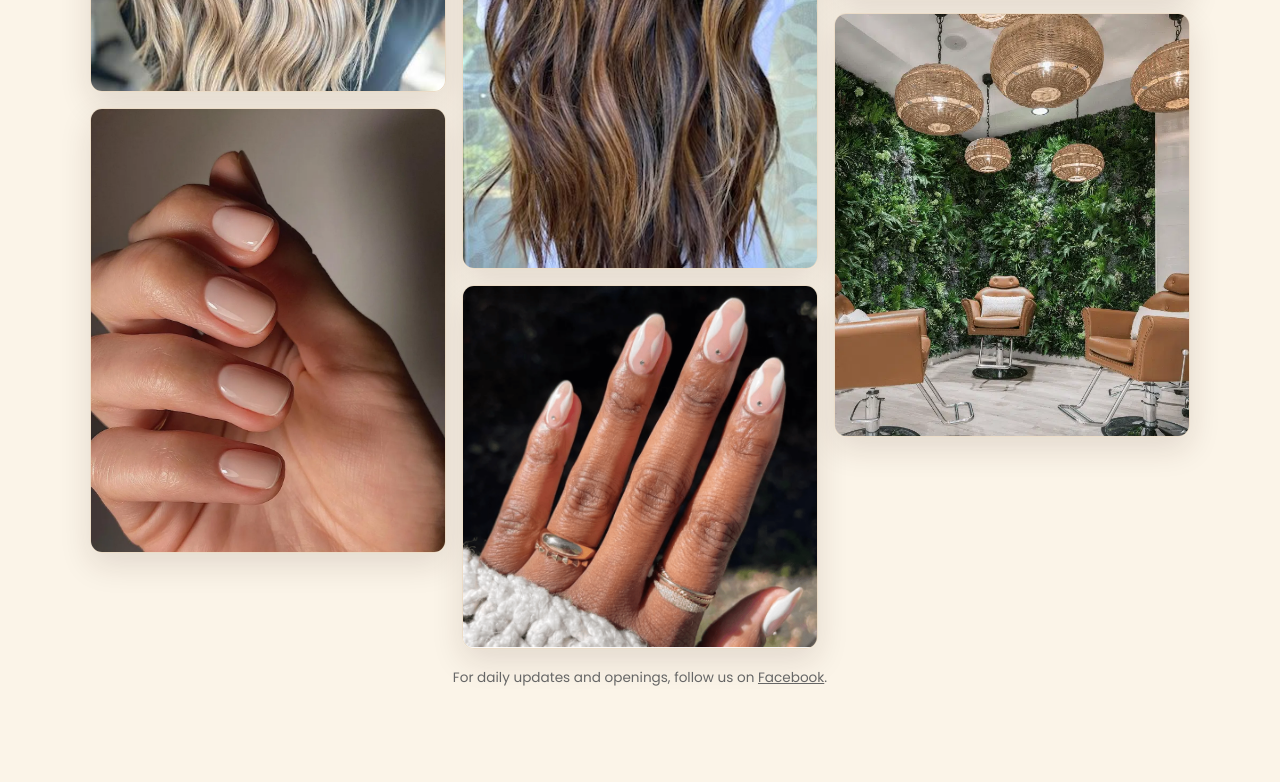
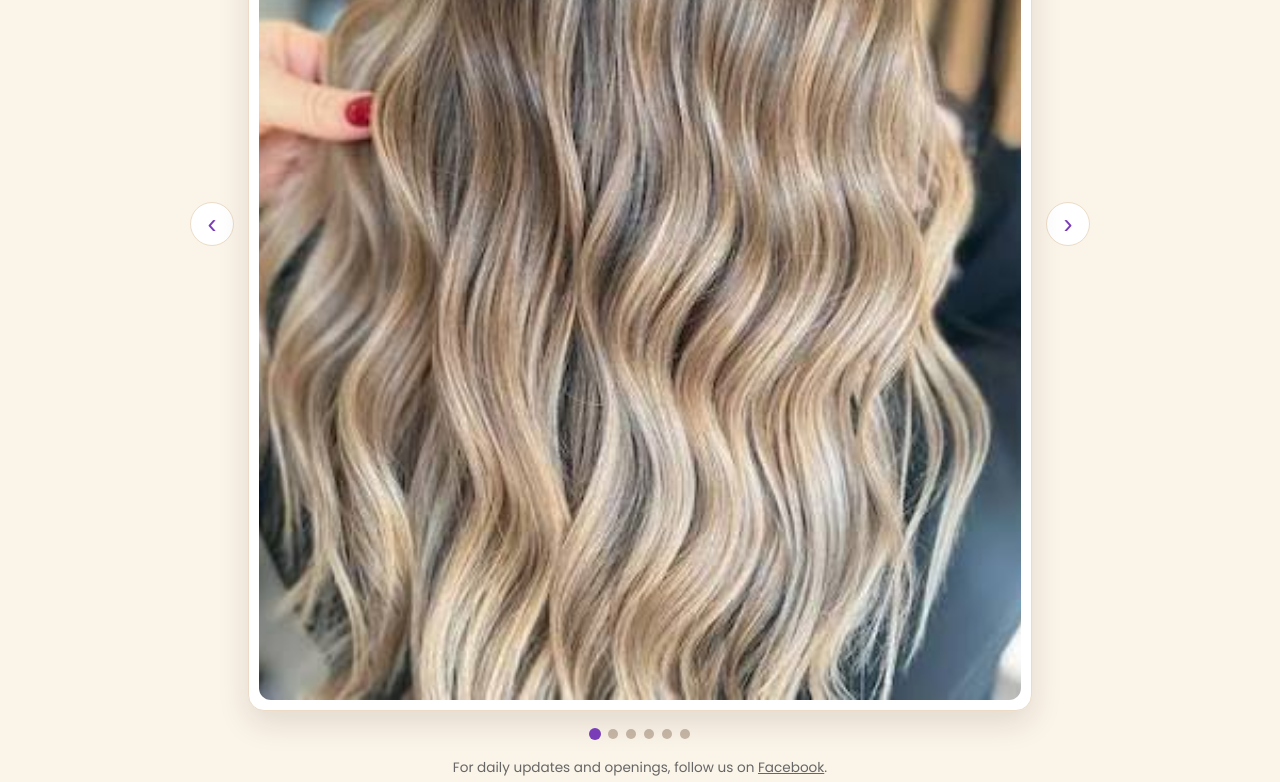
Before and after one commit to Ksallee0923/NevSalon, a website: page NeverEndz Salon/gallery.html in a window 1280 px wide. Shown: the part 819-1601 px from the top of the page. Drawn offline with nearby package versions, Linux system fonts and the light colour scheme.

Commit message:
Polish homepage layout and restore gallery carousel

```diff
--- a/NeverEndz Salon/css/styles.css
+++ b/NeverEndz Salon/css/styles.css
@@ -276,6 +276,41 @@ section p,
   margin-inline: auto;
 }
 
+.centered p {
+  margin-inline: auto;
+}
+
+.home-intro {
+  display: grid;
+  gap: 16px;
+}
+
+.home-highlights {
+  display: grid;
+  grid-template-columns: repeat(auto-fit, minmax(200px, 1fr));
+  gap: 16px;
+  margin-top: 10px;
+}
+
+.highlight-card {
+  background: var(--surface);
+  border: 1px solid var(--border);
+  border-radius: 14px;
+  padding: 18px;
+  text-align: left;
+  box-shadow: var(--shadow);
+}
+
+.highlight-card h3 {
+  font-family: "Playfair Display", "Georgia", serif;
+  font-size: 1.2rem;
+  margin-bottom: 8px;
+}
+
+.highlight-card p {
+  margin-inline: 0;
+}
+
 .muted {
   color: var(--muted);
 }
@@ -394,56 +429,79 @@ section p,
 }
 
 /* ---------- GALLERY ---------- */
-.gallery {
-  max-width: 700px;
-  margin: 32px auto 0;
-  position: relative;
+.gallery-carousel {
+  width: min(900px, 100%);
+  margin: 0 auto;
+  display: grid;
+  grid-template-columns: auto 1fr auto;
+  align-items: center;
+  gap: 14px;
 }
 
-.gallery img {
+.gallery-stage {
+  position: relative;
+  background: var(--surface);
+  border: 1px solid var(--border);
+  border-radius: 16px;
+  padding: 10px;
+  box-shadow: var(--shadow);
+}
+
+.gallery-stage img {
   width: 100%;
+  aspect-ratio: 4 / 5;
+  object-fit: cover;
   border-radius: 12px;
   display: none;
+  cursor: zoom-in;
 }
 
-.gallery img.active {
+.gallery-stage img.active {
   display: block;
 }
 
-.gallery button {
-  position: absolute;
-  top: 50%;
-  transform: translateY(-50%);
-  background: rgba(0, 0, 0, 0.6);
-  border: none;
-  color: #fff;
-  font-size: 20px;
-  padding: 8px 12px;
+.gallery-control {
+  border: 1px solid var(--border);
+  background: var(--surface);
+  color: var(--primary);
+  width: 44px;
+  height: 44px;
+  border-radius: 999px;
+  font-size: 1.7rem;
+  line-height: 1;
   cursor: pointer;
-  border-radius: 10px;
+  display: grid;
+  place-items: center;
+  transition: background 0.2s ease, color 0.2s ease, transform 0.2s ease;
 }
 
-.gallery .prev {
-  left: 10px;
+.gallery-control:hover {
+  background: var(--primary);
+  color: #fff;
+  transform: translateY(-1px);
 }
 
-.gallery .next {
-  right: 10px;
+.gallery-thumbs {
+  display: flex;
+  justify-content: center;
+  align-items: center;
+  gap: 8px;
+  margin-top: 18px;
 }
 
-.masonry-grid {
-  columns: 3 220px;
-  column-gap: 16px;
+.gallery-thumbs button {
+  width: 10px;
+  height: 10px;
+  border-radius: 999px;
+  border: 0;
+  background: #c7b8a7;
+  cursor: pointer;
+  transition: transform 0.2s ease, background 0.2s ease;
 }
 
-.masonry-grid img {
-  width: 100%;
-  margin-bottom: 16px;
-  border-radius: 12px;
-  break-inside: avoid;
-  cursor: zoom-in;
-  border: 1px solid var(--border);
-  box-shadow: var(--shadow);
+.gallery-thumbs button.is-active {
+  background: var(--primary);
+  transform: scale(1.2);
 }
 
 .lightbox {
@@ -527,6 +585,14 @@ footer,
     min-height: 58vh;
   }
 
+  .gallery-carousel {
+    grid-template-columns: 1fr;
+  }
+
+  .gallery-control {
+    justify-self: center;
+  }
+
   section,
   .section {
     padding: 56px 16px;
--- a/NeverEndz Salon/gallery.html
+++ b/NeverEndz Salon/gallery.html
@@ -37,13 +37,28 @@
 
   <section class="section">
     <div class="container">
-      <div class="masonry-grid js-lightbox-gallery reveal">
-        <img src="images/gallery-1.jpg" alt="Dimensional blonde hair color" data-full="images/gallery-1.jpg" />
-        <img src="images/gallery-2.jpg" alt="Soft waves with subtle highlights" data-full="images/gallery-2.jpg" />
-        <img src="images/gallery-3.jpg" alt="Polished manicure with neutral finish" data-full="images/gallery-3.jpg" />
-        <img src="images/gallery-4.jpg" alt="Detailed layered haircut" data-full="images/gallery-4.jpg" />
-        <img src="images/gallery-5.jpg" alt="Glossed brunette style" data-full="images/gallery-5.jpg" />
-        <img src="images/gallery-6.jpg" alt="Textured style with movement" data-full="images/gallery-6.jpg" />
+      <div class="gallery-carousel reveal" aria-label="NeverEndz salon gallery carousel">
+        <button type="button" class="gallery-control prev" aria-label="View previous image">‹</button>
+
+        <div class="gallery-stage js-lightbox-gallery" aria-live="polite">
+          <img src="images/gallery-1.jpg" alt="Dimensional blonde hair color" data-full="images/gallery-1.jpg" class="active" />
+          <img src="images/gallery-2.jpg" alt="Soft waves with subtle highlights" data-full="images/gallery-2.jpg" />
+          <img src="images/gallery-3.jpg" alt="Polished manicure with neutral finish" data-full="images/gallery-3.jpg" />
+          <img src="images/gallery-4.jpg" alt="Detailed layered haircut" data-full="images/gallery-4.jpg" />
+          <img src="images/gallery-5.jpg" alt="Glossed brunette style" data-full="images/gallery-5.jpg" />
+          <img src="images/gallery-6.jpg" alt="Textured style with movement" data-full="images/gallery-6.jpg" />
+        </div>
+
+        <button type="button" class="gallery-control next" aria-label="View next image">›</button>
+      </div>
+
+      <div class="gallery-thumbs" aria-label="Choose a gallery image">
+        <button type="button" class="is-active" data-slide="0" aria-label="Show image 1"></button>
+        <button type="button" data-slide="1" aria-label="Show image 2"></button>
+        <button type="button" data-slide="2" aria-label="Show image 3"></button>
+        <button type="button" data-slide="3" aria-label="Show image 4"></button>
+        <button type="button" data-slide="4" aria-label="Show image 5"></button>
+        <button type="button" data-slide="5" aria-label="Show image 6"></button>
       </div>
 
       <p class="muted tiny centered" style="margin-top: 18px;">
--- a/NeverEndz Salon/js/app.js
+++ b/NeverEndz Salon/js/app.js
@@ -2,28 +2,62 @@
 // NeverEndz Salon – Shared front-end scripts
 // ==========================================
 
-const slides = document.querySelectorAll('.gallery img');
+const carouselSlides = document.querySelectorAll('.gallery-stage img');
+const prevButton = document.querySelector('.gallery-control.prev');
+const nextButton = document.querySelector('.gallery-control.next');
+const thumbButtons = document.querySelectorAll('.gallery-thumbs button');
 let currentIndex = 0;
 
+function updateThumbState(index) {
+  thumbButtons.forEach((button) => {
+    button.classList.toggle('is-active', Number(button.dataset.slide) === index);
+  });
+}
+
 function showSlide(index) {
-  slides.forEach((slide) => slide.classList.remove('active'));
-  slides[index].classList.add('active');
+  if (!carouselSlides.length) return;
+
+  carouselSlides.forEach((slide, slideIndex) => {
+    const isActive = slideIndex === index;
+    slide.classList.toggle('active', isActive);
+    slide.setAttribute('aria-hidden', String(!isActive));
+  });
+
+  currentIndex = index;
+  updateThumbState(index);
 }
 
 function nextSlide() {
-  if (!slides.length) return;
-  currentIndex = (currentIndex + 1) % slides.length;
-  showSlide(currentIndex);
+  if (!carouselSlides.length) return;
+  const index = (currentIndex + 1) % carouselSlides.length;
+  showSlide(index);
 }
 
 function prevSlide() {
-  if (!slides.length) return;
-  currentIndex = (currentIndex - 1 + slides.length) % slides.length;
-  showSlide(currentIndex);
+  if (!carouselSlides.length) return;
+  const index = (currentIndex - 1 + carouselSlides.length) % carouselSlides.length;
+  showSlide(index);
 }
 
-if (slides.length > 0) {
+if (carouselSlides.length > 0) {
   showSlide(currentIndex);
+
+  if (nextButton) {
+    nextButton.addEventListener('click', nextSlide);
+  }
+
+  if (prevButton) {
+    prevButton.addEventListener('click', prevSlide);
+  }
+
+  thumbButtons.forEach((button) => {
+    button.addEventListener('click', () => {
+      const index = Number(button.dataset.slide);
+      if (!Number.isNaN(index)) {
+        showSlide(index);
+      }
+    });
+  });
 }
 
 const yearEl = document.getElementById('year');
```
Also changed, not shown: NeverEndz Salon/index.html (+18 -1 lines).
